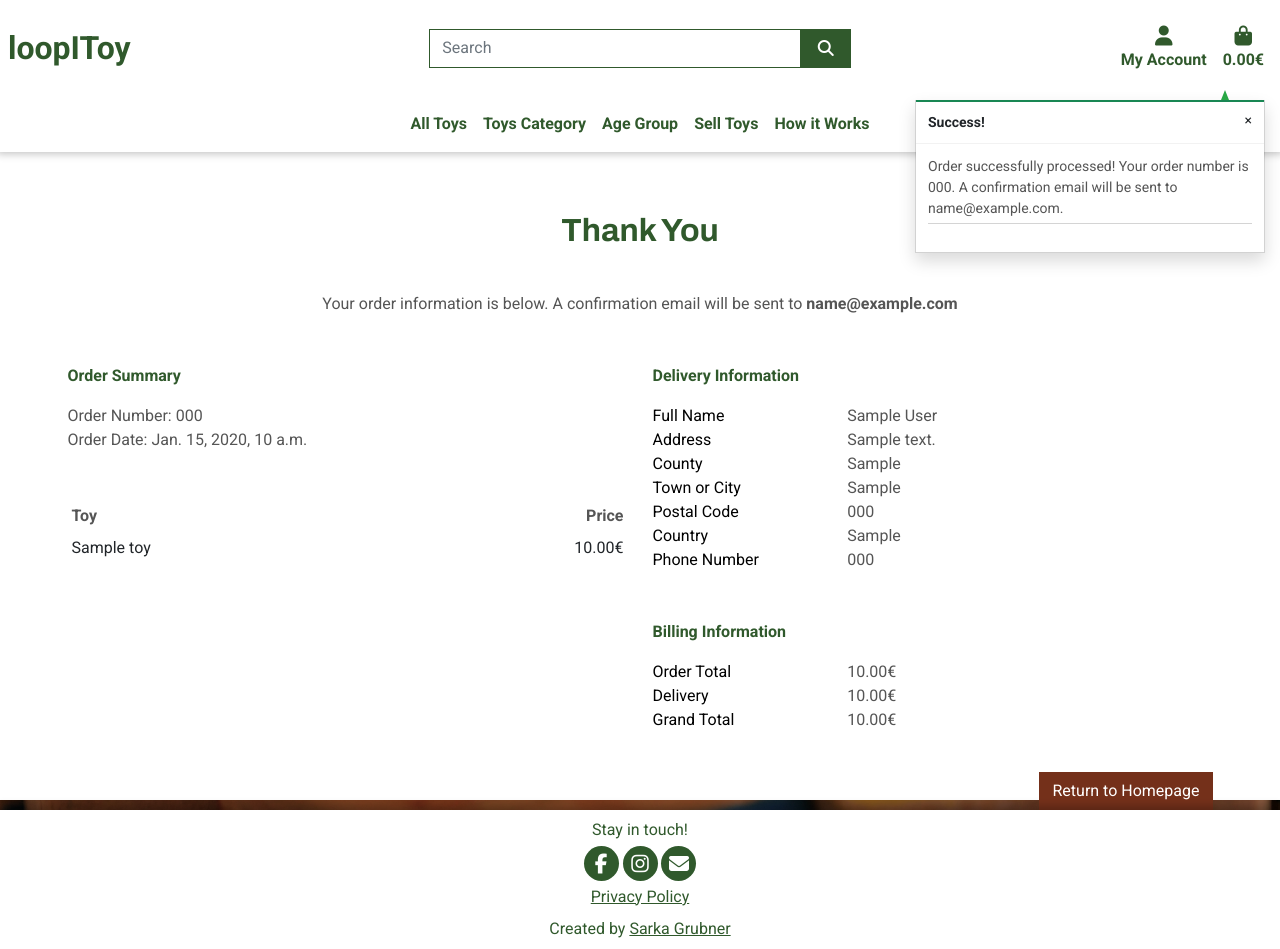
After one commit to brodsa/loopitoy, a Django app: page /checkout/checkout_success/000 in a window 1280 px wide. The commit adds this page. Run offline with Django 3.2, Linux system fonts and the light colour scheme; tables that the repository leaves empty hold one stand-in row (values such as "Sample post"); some libraries are stand-ins or nearby versions.

Commit message:
fix: try to fix not showing checkout-success page

```diff
--- a/bag/views.py
+++ b/bag/views.py
@@ -25,9 +25,9 @@ def add_to_bag(request, item_id):
 
     bag = request.session.get('bag', {})
     bag[item_id] = 1
-    toy_sold = Toys.objects.get(pk = int(item_id))
-    toy_sold.status = 'in_bag'
-    toy_sold.save()
+    toy_in_bag = Toys.objects.get(pk = int(item_id))
+    toy_in_bag.status = 'in_bag'
+    toy_in_bag.save()
     messages.success(request, f'Added {toy.name} to your bag')
 
     request.session['bag'] = bag
--- a/checkout/__init__.py
+++ b/checkout/__init__.py
@@ -0,0 +1 @@
+default_app_config = 'checkout.apps.CheckoutConfig'
--- a/checkout/templates/checkout/checkout.html
+++ b/checkout/templates/checkout/checkout.html
@@ -121,7 +121,7 @@
                         </div>
                         <p class="small text-danger my-0 text-end"><span class="icon"><i class="fas fa-exclamation-circle"></i></span></p>
 
-                        <p class="text-end"><span>Your card will be charged <strong>${{ grand_total|floatformat:2 }}</strong></span></p>
+                        <p class="text-end"><span>Your card will be charged <strong>{{ grand_total|floatformat:2 }}€</strong></span></p>
                     </form>
                 </div>
             </div>
--- /dev/null
+++ b/checkout/templates/checkout/checkout_success.html
@@ -0,0 +1,169 @@
+{% extends 'base.html' %}
+{% load static %}
+
+
+{% block title %}Thank You{% endblock %}
+
+{% block page_header %}
+<div class="container">
+    <div class="row">
+        <div class="col"></div>
+    </div>
+</div>
+{% endblock %}
+
+{% block content %}
+<div class="overlay"></div>
+    <section id="checkout">
+        <h2 class="text-center">
+            Thank You
+        </h2>
+        <div class="mb-5">
+            <p class="text-center">Your order information is below. A confirmation email will be sent to <strong>{{ order.email }}</strong></p>
+        </div>
+        <div class="checkout__content">
+            <!-- Summary checkout -->
+            <div class="checkout__summary">
+
+                <p class="checkout__subtitle fw-bold">Order Summary</p>
+                <p class="mb-0" >Order Number: {{ order.order_number}}</p>
+                <p class="mt-0 mb-0">Order Date: {{ order.date}}</p>
+                <div class="table-rensponsive checkout__table my-5">
+                    <table class="table table-sm table-borderless">
+                        <thead>
+                            <tr>
+                                <th scope="'col"> Toy</th>
+                                <th scope="'col" style="text-align:right"> Price</th>
+                            </tr>
+                        </thead>
+                        {% for item in order.lineitems.all %}
+                        <tr>
+                            <td class="w-5">
+                                {{ item.toy.name }}
+                            </td>
+                            <td style="text-align:right">
+                                {{ item.toy.price }}€
+                            </td>
+                        </tr>
+                        {% endfor %}
+                    </table>
+                </div>
+            </div>
+
+            <!-- Checkout succes delivery info -->
+            <div class="checkout__form">
+                <p class="checkout__subtitle fw-bold ">Delivery Information</p>
+                <div class="checkout__delivery">
+                    <div class="row">
+                        <div class="col-12 col-md-4">
+                            <p class="mb-0 text-black font-weight-bold">Full Name</p>
+                        </div>
+                        <div class="col-12 col-md-8 text-md-right">
+                            <p class="mb-0">{{ order.full_name }}</p>
+                        </div>
+                    </div>
+
+                    <div class="row">
+                        <div class="col-12 col-md-4">
+                            <p class="mb-0 text-black font-weight-bold">Address</p>
+                        </div>
+                        <div class="col-12 col-md-8 text-md-right">
+                            <p class="mb-0">{{ order.street_address }}</p>
+                        </div>
+                    </div>
+
+                    {% if order.county %}
+                    <div class="row">
+                        <div class="col-12 col-md-4">
+                            <p class="mb-0 text-black font-weight-bold">County</p>
+                        </div>
+                        <div class="col-12 col-md-8 text-md-right">
+                            <p class="mb-0">{{ order.county }}</p>
+                        </div>
+                    </div>
+                    {% endif %}
+
+                    <div class="row">
+                        <div class="col-12 col-md-4">
+                            <p class="mb-0 text-black font-weight-bold">Town or City</p>
+                        </div>
+                        <div class="col-12 col-md-8 text-md-right">
+                            <p class="mb-0">{{ order.town_or_city }}</p>
+                        </div>
+                    </div>
+
+                    {% if order.postcode %}
+                    <div class="row">
+                        <div class="col-12 col-md-4">
+                            <p class="mb-0 text-black font-weight-bold">Postal Code</p>
+                        </div>
+                        <div class="col-12 col-md-8 text-md-right">
+                            <p class="mb-0">{{ order.postcode }}</p>
+                        </div>
+                    </div>
+                    {% endif %}
+
+                    <div class="row">
+                        <div class="col-12 col-md-4">
+                            <p class="mb-0 text-black font-weight-bold">Country</p>
+                        </div>
+                        <div class="col-12 col-md-8 text-md-right">
+                            <p class="mb-0">{{ order.country }}</p>
+                        </div>
+                    </div>
+
+                    <div class="row">
+                        <div class="col-12 col-md-4">
+                            <p class="mb-0 text-black font-weight-bold">Phone Number</p>
+                        </div>
+                        <div class="col-12 col-md-8 text-md-right">
+                            <p class="mb-0">{{ order.phone_number }}</p>
+                        </div>
+                    </div>
+
+                </div>
+
+                <p class="checkout__subtitle fw-bold mt-5"> Billing Information</p>
+                <div class="checkout_bill">
+                    <div class="row">
+                        <div class="col-12 col-md-4">
+                            <p class="mb-0 text-black font-weight-bold">Order Total</p>
+                        </div>
+                        <div class="col-12 col-md-8 text-md-right">
+                            <p class="mb-0">{{ order.order_total }}€</p>
+                        </div>
+                    </div>
+
+                    <div class="row">
+                        <div class="col-12 col-md-4">
+                            <p class="mb-0 text-black font-weight-bold">Delivery</p>
+                        </div>
+                        <div class="col-12 col-md-8 text-md-right">
+                            <p class="mb-0">{{ order.delivery_cost }}€</p>
+                        </div>
+                    </div>
+
+                    <div class="row">
+                        <div class="col-12 col-md-4">
+                            <p class="mb-0 text-black font-weight-bold">Grand Total</p>
+                        </div>
+                        <div class="col-12 col-md-8 text-md-right">
+                            <p class="mb-0">{{ order.grand_total }}€</p>
+                        </div>
+                    </div>
+
+                </div>
+
+                <!-- Buttons -->
+                <div class="checkout__btns">
+                    <div>
+                        <a href="{% url 'home' %}" class="btn form__button--secondary flex-grow-0">
+                            Return to Homepage
+                        </a>
+                    </div>
+                </div>
+            </div>
+        </div>
+    </section>
+</div>
+{% endblock %}
--- a/checkout/urls.py
+++ b/checkout/urls.py
@@ -1,6 +1,7 @@
 from django.urls import path
-from .views import checkout
+from .views import checkout, checkout_success
 
 urlpatterns = [
     path('', checkout, name='checkout'),
+    path('checkout_success/<order_number>', checkout_success, name='checkout_success'),
 ]
--- a/checkout/views.py
+++ b/checkout/views.py
@@ -1,7 +1,8 @@
 from django.shortcuts import (
     render,
     redirect,
-    reverse
+    reverse,
+    get_object_or_404
 )
 from django.contrib import messages
 from django.conf import settings
@@ -10,6 +11,8 @@ import json
 import stripe
 
 from .forms import OrderForm
+from .models import Order, OrderLineItem
+from toys.models import Toys
 from bag.contexts import bag_contents
 
 # Create your views here.
@@ -18,19 +21,66 @@ def checkout(request):
     stripe_public_key = settings.STRIPE_PUBLIC_KEY
     stripe_secret_key = settings.STRIPE_SECRET_KEY
 
-    bag = request.session.get('bag', {})
-    if not bag:
-        messages.error(request, "There's nothing in your bag at the moment")
-        return redirect(reverse('toys'))
+    if request.method == 'POST':
+        print('method-post')
+        bag = request.session.get('bag', {})
+        form_data = {
+            'full_name': request.POST['full_name'],
+            'email': request.POST['email'],
+            'phone_number': request.POST['phone_number'],
+            'country': request.POST['country'],
+            'postcode': request.POST['postcode'],
+            'town_or_city': request.POST['town_or_city'],
+            'street_address1': request.POST['street_address'],
+            'county': request.POST['county'],
+        }
+        order_form = OrderForm(form_data)
 
-    current_bag = bag_contents(request)
-    total = current_bag['grand_total']
-    stripe_total = round(total * 100)
-    stripe.api_key = stripe_secret_key
-    intent = stripe.PaymentIntent.create(
-            amount=stripe_total,
-            currency=settings.STRIPE_CURRENCY,
-        )
+        if order_form.is_valid():
+            print('form-valid')
+            order = order_form.save(commit=False)
+            print(bag.items())
+            for item_id, item_data in bag.items():
+                try:
+                    toy = Toys.objects.get(id=item_id)
+                    print(toy)
+                    order_line_item = OrderLineItem(
+                        order=order,
+                        toy=toy
+                    )
+                    order_line_item.save()
+                except Toys.DoesNotExist:
+                    messages.error(request, (
+                        "One of the toys in your bag wasn't found in our database. "
+                        "Please contact us!")
+                    )
+                    order.delete()
+                    return redirect(reverse('view_bag'))
+
+            # Save the info to the user's profile if all is well
+            request.session['save_info'] = 'save-info' in request.POST
+            return redirect(reverse('checkout_success', args=[order.order_number]))
+
+        else:
+            print('form-valid not')
+            messages.error(request, 'There was an error with your form. \
+                Please double check your information.')
+    else:
+        print('request GET')
+        bag = request.session.get('bag', {})
+        if not bag:
+            messages.error(request, "There's nothing in your bag at the moment")
+            return redirect(reverse('toys'))
+
+        current_bag = bag_contents(request)
+        total = current_bag['grand_total']
+        stripe_total = round(total * 100)
+        stripe.api_key = stripe_secret_key
+        intent = stripe.PaymentIntent.create(
+                amount=stripe_total,
+                currency=settings.STRIPE_CURRENCY,
+            )
+        print(intent)
 
     if not stripe_public_key:
         messages.warning(request, 'Stripe public key is missing. \
@@ -45,3 +95,35 @@ def checkout(request):
     }
 
     return render(request, template, context)
+
+
+
+def checkout_success(request, order_number):
+    """
+    A View to manage successful checkouts
+    """
+    save_info = request.session.get('save_info')
+    order = get_object_or_404(Order, order_number=order_number)
+    print(order)
+    messages.success(request, f'Order successfully processed! \
+        Your order number is {order_number}. A confirmation \
+        email will be sent to {order.email}.')
+
+    # remove bag as the order is successfully proceede and update toy status
+    if 'bag' in request.session:
+        print('bag')
+        bag = request.session.get('bag', {})
+        for item_id, item_data in bag.items():
+            toy_sold = Toys.objects.get(pk = int(item_id))
+            print(toy_sold)
+            toy_sold.status = 'sold'
+            toy_sold.save()
+
+        del request.session['bag']
+
+    template = 'checkout/checkout_success.html'
+    context = {
+        'order': order,
+    }
+
+    return render(request, template, context)
--- a/static/css/base.css
+++ b/static/css/base.css
@@ -723,6 +723,10 @@ th.menu__item.th-right{
     border: 1px solid var(--black);
 }
 
+.td-width{
+    width: 100px;
+}
+
 
 
 @media screen and  (min-width: 767px){
```
Also changed, not shown: checkout/static/checkout/js/stripe_elements.js (+0 -8 lines), README.md, utils/__init__.py (added).
